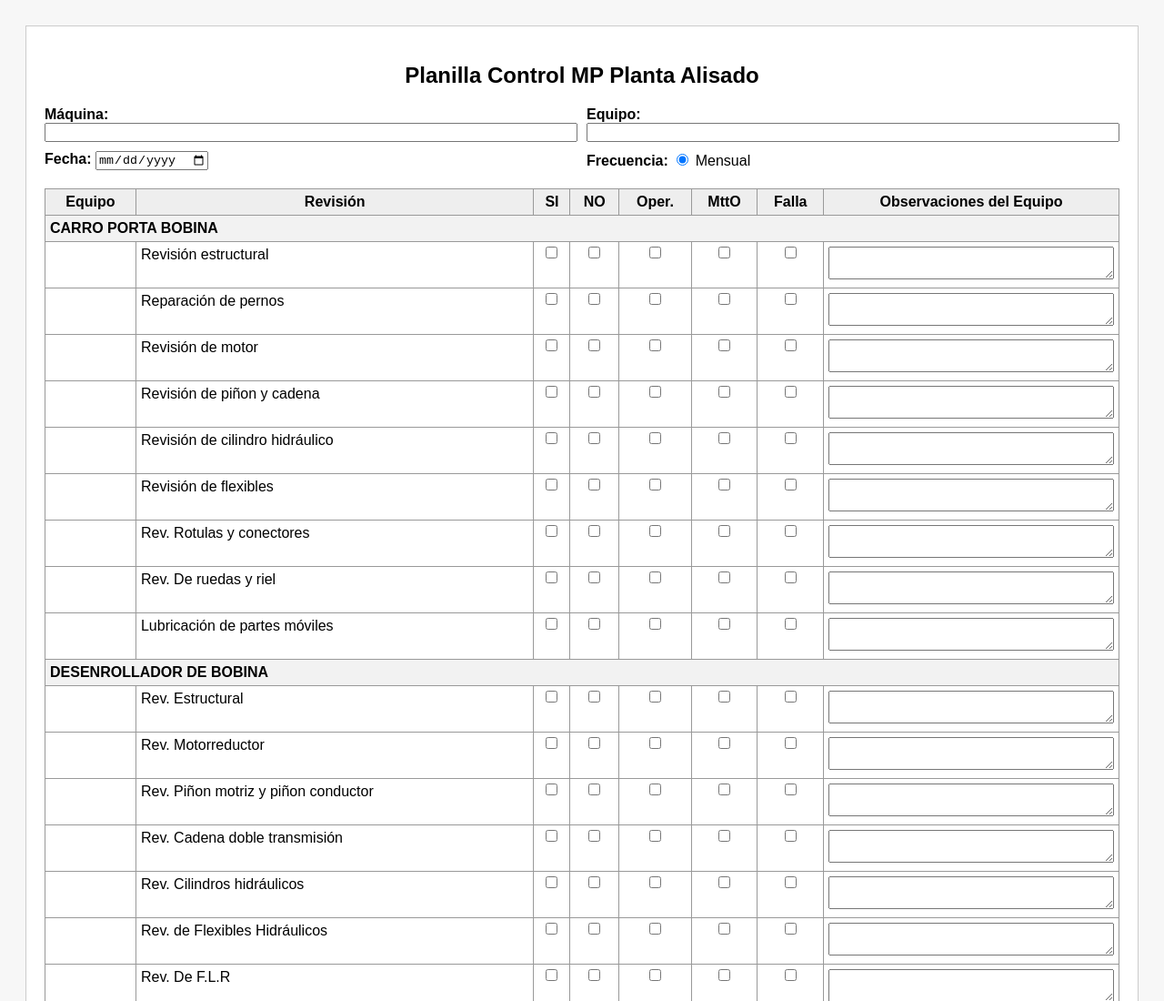
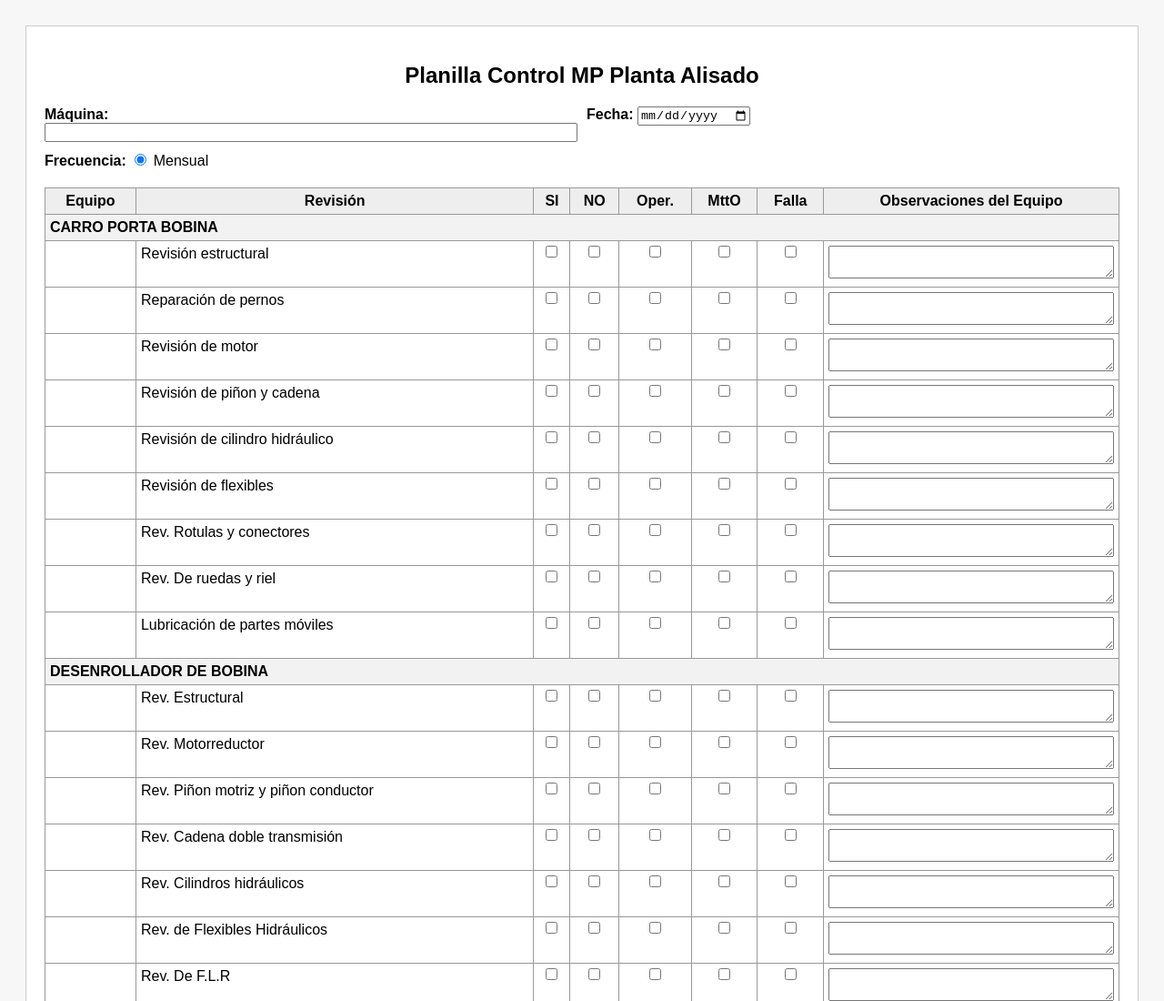
Before and after one commit to leandrocl65255/checklist-mantenimiento, a website: page public/index.html in a window 1280 px wide. Shown: the top 1100 px of the page at 91% size. Drawn offline with Linux system fonts and the light colour scheme.

Commit message:
Update index.html

```diff
--- a/public/index.html
+++ b/public/index.html
@@ -11,7 +11,6 @@
 
     <div class="header-grid">
       <div><strong>Máquina:</strong> <input type="text"></div>
-      <div><strong>Equipo:</strong> <input type="text"></div>
       <div><strong>Fecha:</strong> <input type="date"></div>
       <div>
         <strong>Frecuencia:</strong>
```
